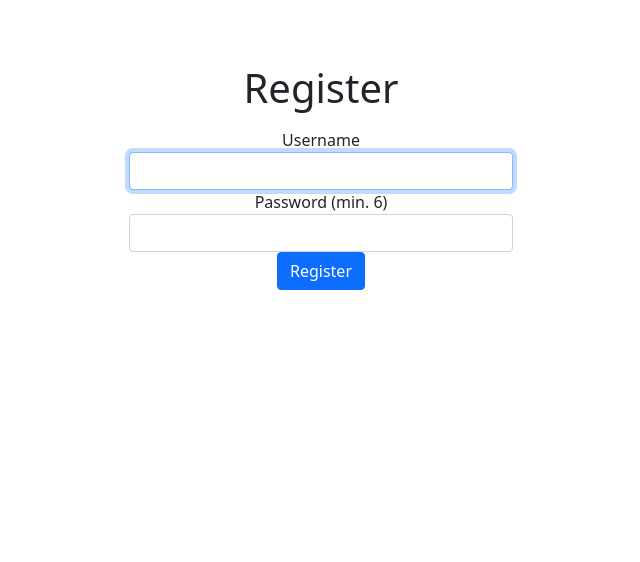
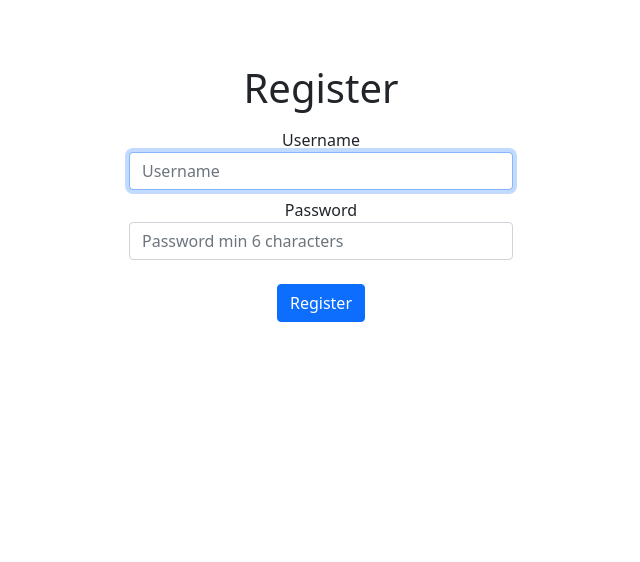
Before and after one commit to ninabohm/encrypt-app, a Flask app: page /register in a window 1280 px wide. Shown: the part 72-634 px from the top of the page, without its empty margins (319-959 px from the left). Run offline with Flask 2, Linux system fonts and the light colour scheme; some libraries are stand-ins or nearby versions.

Commit message:
make forms prettier

```diff
--- a/forms.py
+++ b/forms.py
@@ -4,7 +4,7 @@ from wtforms.validators import DataRequired, Length, NumberRange, Regexp
 
 class RegisterForm(Form):
     user_name = StringField("Username", [DataRequired(), Length(max=20)])
-    password = PasswordField("Password (min. 6)", [DataRequired(), Length(min=6, max=30)])
+    password = PasswordField("Password", [DataRequired(), Length(min=6, max=30)])
 
 
 class LoginForm(Form):
--- a/templates/login.html
+++ b/templates/login.html
@@ -7,14 +7,14 @@
     <h1>Login</h1>
     <p>{{error}}</p>
     <form class="login-form" action="/login" method="POST">
-        <div class="form-group col-lg-4 mx-auto">
+        <div class="form-group col-lg-4 mx-auto mt-2">
             {{ form.user_name.label }} {{ form.user_name(class_="form-control", autofocus="true")}}
         </div>
-        <div class="form-group col-lg-4 mx-auto">
+        <div class="form-group col-lg-4 mx-auto mt-2">
             {{ form.password.label }} {{ form.password(class_="form-control") }}
         </div>
         <div>
-            <button class="btn btn-primary" type="submit">Login</button>
+            <button class="btn btn-primary mt-4" type="submit">Login</button>
         </div>
     </form>
     <div>
--- a/templates/register.html
+++ b/templates/register.html
@@ -8,18 +8,14 @@
         <h1>Register</h1>
         <p>{{error}}</p>
         <form class="register-form" action="/register" method="POST">
-            <div class="form-group col-lg-4 mx-auto">
-<!--                <label class="label-1" for="user_name">Username</label>-->
-<!--                <input id="user_name" name="user_name" type="text" class="form-control" required autofocus><br>-->
-                {{ form.user_name.label }} {{ form.user_name(class_="form-control", autofocus="true")}}
+            <div class="form-group col-lg-4 mx-auto mt-2">
+                {{ form.user_name.label }} {{ form.user_name(class_="form-control", autofocus="true", placeholder="Username")}}
             </div>
-            <div class="form-group col-lg-4 mx-auto">
-<!--                <label class="label-1" for="password">Password</label>-->
-<!--                <input id="password" name="password" type="password" class="form-control" required><br>-->
-                {{ form.password.label }} {{ form.password(class_="form-control")}}
+            <div class="form-group col-lg-4 mx-auto mt-2">
+                {{ form.password.label }} {{ form.password(class_="form-control", placeholder="Password min 6 characters")}}
             </div>
             <div>
-                <button class="btn btn-primary" type="submit">Register</button>
+                <button class="btn btn-primary mt-4" type="submit">Register</button>
             </div>
         </form>
 {% endblock %}
--- a/webapp.py
+++ b/webapp.py
@@ -71,9 +71,10 @@ def register():
             logger(f"User with user_name {user_name} created")
             db.session.commit()
             return redirect("/login")
-        except IntegrityError as error:
+        except IntegrityError:
             logger(f"user {user_name} already exists")
-            return render_template("register.html", form=form, error=error)
+            error_message = "Usename already taken. Please try a different name"
+            return render_template("register.html", form=form, error=error_message)
     return render_template("register.html", form=form)
 
 
@@ -87,8 +88,9 @@ def login():
         try:
             check_if_user_exists(user_name)
             check_if_username_and_password_match(user_name, password)
-        except NoResultFound as error:
-            return render_template("login.html", error=error, form=form)
+        except NoResultFound:
+            error_message = "Account name or password incorrect, please try again or register first"
+            return render_template("login.html", error=error_message, form=form)
         session["user_name"] = request.form["user_name"]
         logger(f"session {session} started")
         return redirect("/encryption")
```
